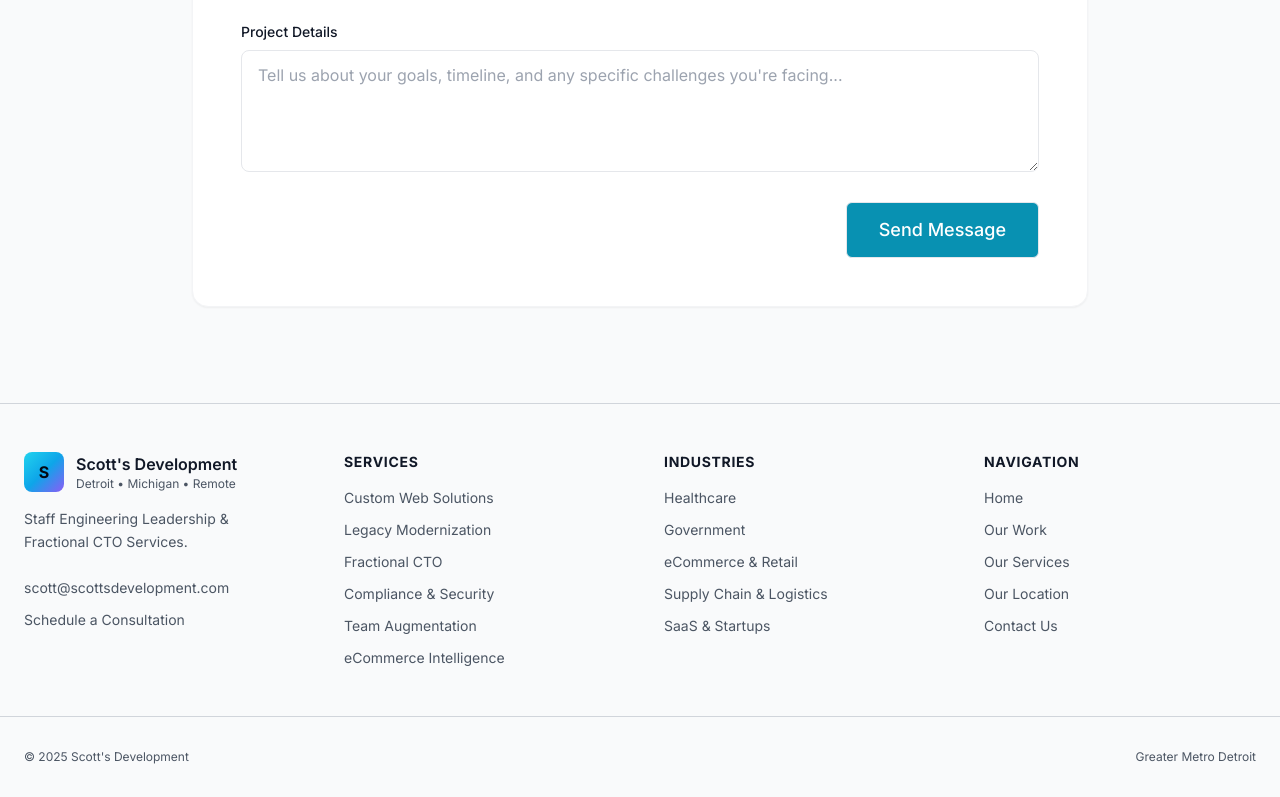
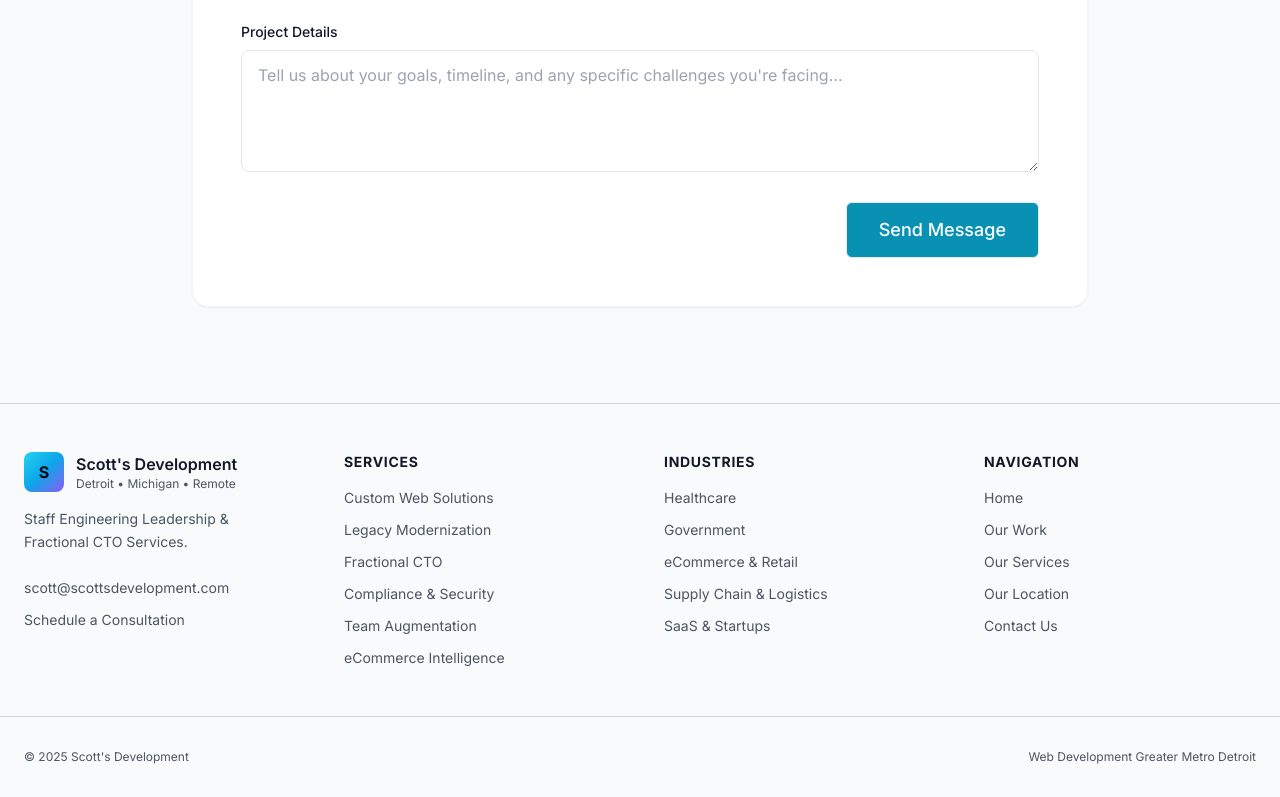
Before and after one commit to scottsdevelopment/scottsdevelopment.com, a Next.js app: page / in a window 1280 px wide. Shown: the part 1732-2529 px from the top of the page. Built offline with nearby package versions, Linux system fonts and the light colour scheme.

Commit message:
Update footer

```diff
--- a/src/app/components/Footer.js
+++ b/src/app/components/Footer.js
@@ -90,7 +90,7 @@ export default function Footer() {
           </div>
           <div className="flex gap-6">
             <Link href="/locations/detroit" className={`${colors.link.inverse} ${colors.link.inverseHover}`}>
-              Greater Metro Detroit
+              Web Development Greater Metro Detroit
             </Link>
           </div>
         </div>
```
